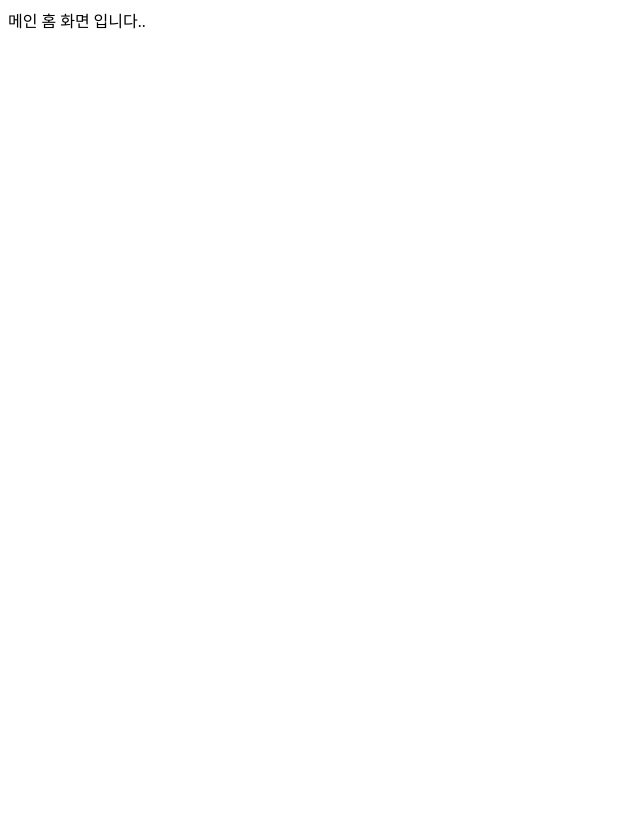
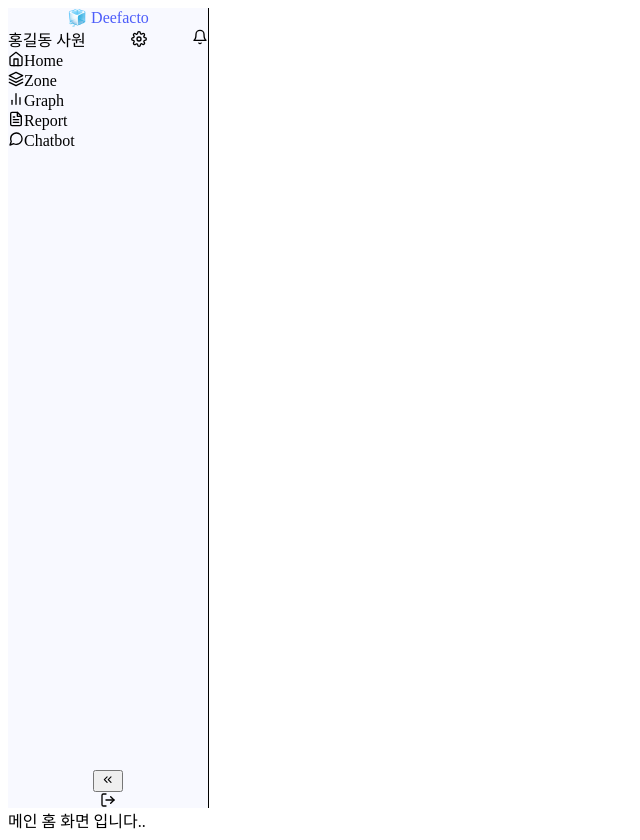
Before and after one commit to SF-DeeFacto/Frontend, a React (Vite) app: page /home in a window 1280 px wide. Shown: the whole page, without its empty margins (0-640 px from the left). Before the commit the page ends 816 px from the top, so only its background shows below. Built offline with nearby package versions, Linux system fonts and the light colour scheme.

Commit message:
환경세팅1

```diff
--- a/package.json
+++ b/package.json
@@ -12,6 +12,7 @@
   "dependencies": {
     "react": "^19.1.0",
     "react-dom": "^19.1.0",
+    "react-icons": "^5.5.0",
     "react-router-dom": "^7.7.0"
   },
   "devDependencies": {
--- /dev/null
+++ b/src/components/Navbar.jsx
@@ -0,0 +1,90 @@
+import { useState } from "react";
+import { useNavigate } from "react-router-dom";
+import {
+  FiHome,
+  FiLayers,
+  FiBarChart2,
+  FiFileText,
+  FiMessageCircle,
+  FiSettings,
+  FiBell,
+  FiLogOut,
+  FiChevronsLeft,
+  FiChevronsRight,
+} from "react-icons/fi";
+
+const Navbar = () => {
+  const navigate = useNavigate();
+  const [isCollapsed, setIsCollapsed] = useState(false);
+
+  const toggleSidebar = () => {
+    setIsCollapsed(!isCollapsed);
+  };
+
+  return (
+    <navbar
+      className={`h-screen ${isCollapsed ? "w-[60px]" : "w-[200px]"} bg-[#F8F9FF] border-r shadow-md flex flex-col justify-between px-2 py-6 font-sans transition-all duration-300`}
+    >
+      {/* 상단 로고 및 버튼 */}
+      <div className="space-y-6">
+        {/* 로고 */}
+        <div className="flex items-center justify-center">
+          <span className={`text-xl font-bold text-[#4D5DFA] ${isCollapsed ? "hidden" : ""}`}>🧊 Deefacto</span>
+        </div>
+
+        <div className={`flex ${isCollapsed ? "flex-col items-center space-y-2" : "flex-row justify-between items-center"} px-2`}>
+          {/* 사용자 이름 */}
+          <span className={`text-xs text-gray-700 ${isCollapsed ? "" : "mr-2"}`}>
+            {isCollapsed ? "홍" : "홍길동 사원"}
+          </span>
+
+          {/* 설정 아이콘 */}
+          <FiSettings
+            className="w-4 h-4 text-gray-600 cursor-pointer"
+            onClick={() => navigate("/setting")}
+          />
+
+          {/* 알림 아이콘 */}
+          <div className="relative cursor-pointer" onClick={() => navigate("/alarm")}>
+            <FiBell className="w-4 h-4 text-gray-600" />
+            <span className="absolute -top-1 -right-1 w-2 h-2 bg-red-500 rounded-full" />
+          </div>
+        </div>
+
+        {/* 메뉴 */}
+        <div className="mt-6 space-y-2">
+          <MenuItem icon={<FiHome />} label="Home" onClick={() => navigate("/home")} collapsed={isCollapsed} />
+          <MenuItem icon={<FiLayers />} label="Zone" onClick={() => navigate("/zone")} collapsed={isCollapsed} />
+          <MenuItem icon={<FiBarChart2 />} label="Graph" onClick={() => navigate("/graph")} collapsed={isCollapsed} />
+          <MenuItem icon={<FiFileText />} label="Report" onClick={() => navigate("/report")} collapsed={isCollapsed} />
+          <MenuItem icon={<FiMessageCircle />} label="Chatbot" onClick={() => navigate("/chatbot")} collapsed={isCollapsed} />
+        </div>
+      </div>
+
+      {/* 하단: 접기 버튼 + 로그아웃 */}
+      <div className="space-y-4 flex flex-col items-center">
+        <button
+          onClick={toggleSidebar}
+          className="text-gray-600 hover:text-black transition"
+        >
+          {isCollapsed ? <FiChevronsRight className="w-5 h-5" /> : <FiChevronsLeft className="w-5 h-5" />}
+        </button>
+        <FiLogOut className="w-5 h-5 text-gray-700 cursor-pointer" onClick={() => navigate("/logout")} />
+      </div>
+    </navbar>
+  );
+};
+
+const MenuItem = ({ icon, label, onClick, collapsed }) => {
+  return (
+    <div
+      onClick={onClick}
+      className="flex items-center gap-3 text-sm px-3 py-2 rounded-md cursor-pointer hover:bg-[#E9EDFB] text-gray-700"
+    >
+      <div className="w-5 h-5">{icon}</div>
+      {!collapsed && <span>{label}</span>}
+    </div>
+  );
+};
+
+export default Navbar;
--- /dev/null
+++ b/src/pages/Graph.jsx
@@ -0,0 +1,3 @@
+export default function graph() {
+  return <div> 센서 그래프 입니다.</div>
+}
--- a/src/pages/Home.jsx
+++ b/src/pages/Home.jsx
@@ -1,3 +1,10 @@
+import Navbar from "../components/Navbar";
+
 export default function home() {
-  return <div>메인 홈 화면 입니다..</div>
+  return (
+    <div>
+      <Navbar />
+      <div className="p-4">메인 홈 화면 입니다..</div>
+    </div>
+  )
 }
--- a/src/router/index.jsx
+++ b/src/router/index.jsx
@@ -2,13 +2,13 @@
 import { Routes, Route } from "react-router-dom"
 import Login from "../pages/Login"
 import Home from "../pages/Home"
-import Report from "../pages/nav/Report"
-import MainZone from "../pages/nav/MainZone"
-import ChatBot from "../pages/nav/ChatBot"
-import Sensor from "../pages/nav/Sensor"
+import Report from "../pages/Report"
+import MainZone from "../pages/zone/Zone1"
+import ChatBot from "../pages/ChatBot"
+import Sensor from "../pages/Sensor"
 import Alarm from "../pages/Alarm"
-import Setting from "../setting/Setting"
-
+import Setting from "../pages/setting/Setting"
+import Graph from "../pages/Graph"
 import NotFound from "../pages/NotFound"
 
 export default function AppRoutes() {
@@ -23,6 +23,7 @@
       <Route path="/mainzone" element={<MainZone />} />
       <Route path="/report" element={<Report />} />
       <Route path="/sensor" element={<Sensor />} />
+      <Route path="/graph" element={<Graph />} />
       <Route path="/chatbot" element={<ChatBot />} />
 
 
```
Also changed, not shown: src/pages/ChatBot.jsx (renamed from src/pages/nav/ChatBot.jsx), src/pages/Report.jsx (renamed from src/pages/nav/Report.jsx), src/pages/Sensor.jsx (renamed from src/pages/nav/Sensor.jsx), src/pages/setting/Setting.jsx (renamed from src/setting/Setting.jsx), src/pages/zone/Zone1.jsx (renamed from src/pages/nav/MainZone.jsx), 1 other file (tests, documents, lock files or other folders).
